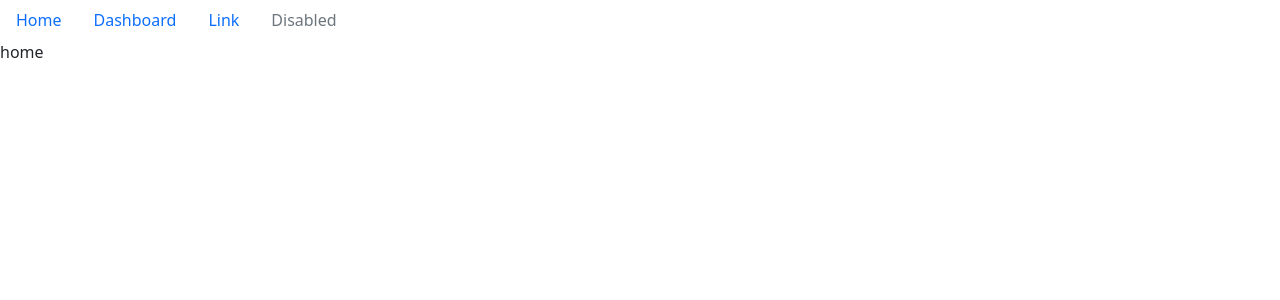
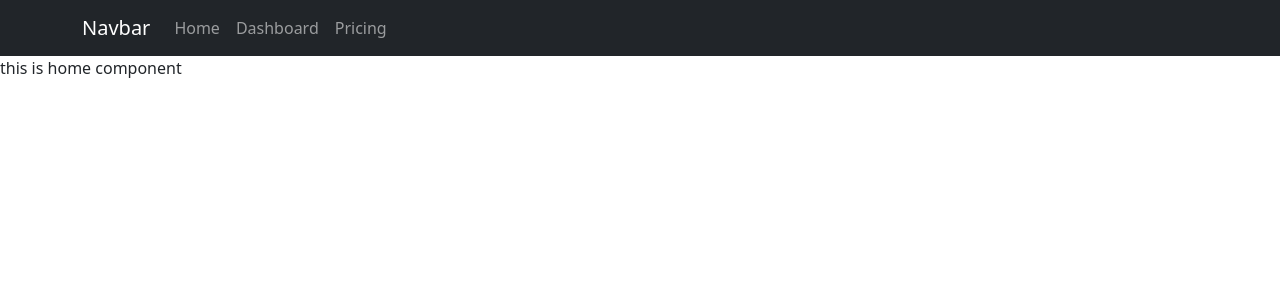
Before and after one commit to cgtodd85/pantry-power, a React (Create React App) app in the folder client/: page / in a window 1280 px wide. Shown: the top 300 px of the page. Built offline with nearby package versions, Linux system fonts and the light colour scheme.

Commit message:
router working

```diff
--- a/client/public/index.html
+++ b/client/public/index.html
@@ -24,7 +24,7 @@
       work correctly both with client-side routing and a non-root public URL.
       Learn how to configure a non-root public URL by running `npm run build`.
     -->
-    <title>React App</title>
+    <title>Pantry Power</title>
   </head>
   <body>
     <noscript>You need to enable JavaScript to run this app.</noscript>
--- a/client/src/components/Navigator.js
+++ b/client/src/components/Navigator.js
@@ -1,27 +1,20 @@
 import React from "react";
 import Nav from "react-bootstrap/Nav";
+import Navbar from "react-bootstrap/Navbar";
+import Container from "react-bootstrap/Container";
 
 function Navigator() {
   return (
-    <Nav
-      activeKey="/home"
-      onSelect={(selectedKey) => alert(`selected ${selectedKey}`)}
-    >
-      <Nav.Item>
-        <Nav.Link href="/home">Home</Nav.Link>
-      </Nav.Item>
-      <Nav.Item>
-        <Nav.Link eventKey="/dashboard">Dashboard</Nav.Link>
-      </Nav.Item>
-      <Nav.Item>
-        <Nav.Link eventKey="link-2">Link</Nav.Link>
-      </Nav.Item>
-      <Nav.Item>
-        <Nav.Link eventKey="disabled" disabled>
-          Disabled
-        </Nav.Link>
-      </Nav.Item>
-    </Nav>
+    <Navbar bg="dark" variant="dark">
+      <Container>
+        <Navbar.Brand href="#home">Navbar</Navbar.Brand>
+        <Nav className="me-auto">
+          <Nav.Link href="/home">Home</Nav.Link>
+          <Nav.Link href="/dashboard">Dashboard</Nav.Link>
+          <Nav.Link href="#pricing">Pricing</Nav.Link>
+        </Nav>
+      </Container>
+    </Navbar>
   );
 }
 
--- a/client/src/pages/Dashboard.js
+++ b/client/src/pages/Dashboard.js
@@ -1,7 +1,7 @@
 import React from "react";
 
 function Dashboard() {
-  return <div>dashboard</div>;
+  return <div>this is dashboard component!</div>;
 }
 
 export default Dashboard;
--- a/client/src/pages/Home.js
+++ b/client/src/pages/Home.js
@@ -1,7 +1,7 @@
 import React from "react";
 
 function Home() {
-  return <div>home</div>;
+  return <div>this is home component</div>;
 }
 
 export default Home;
```
